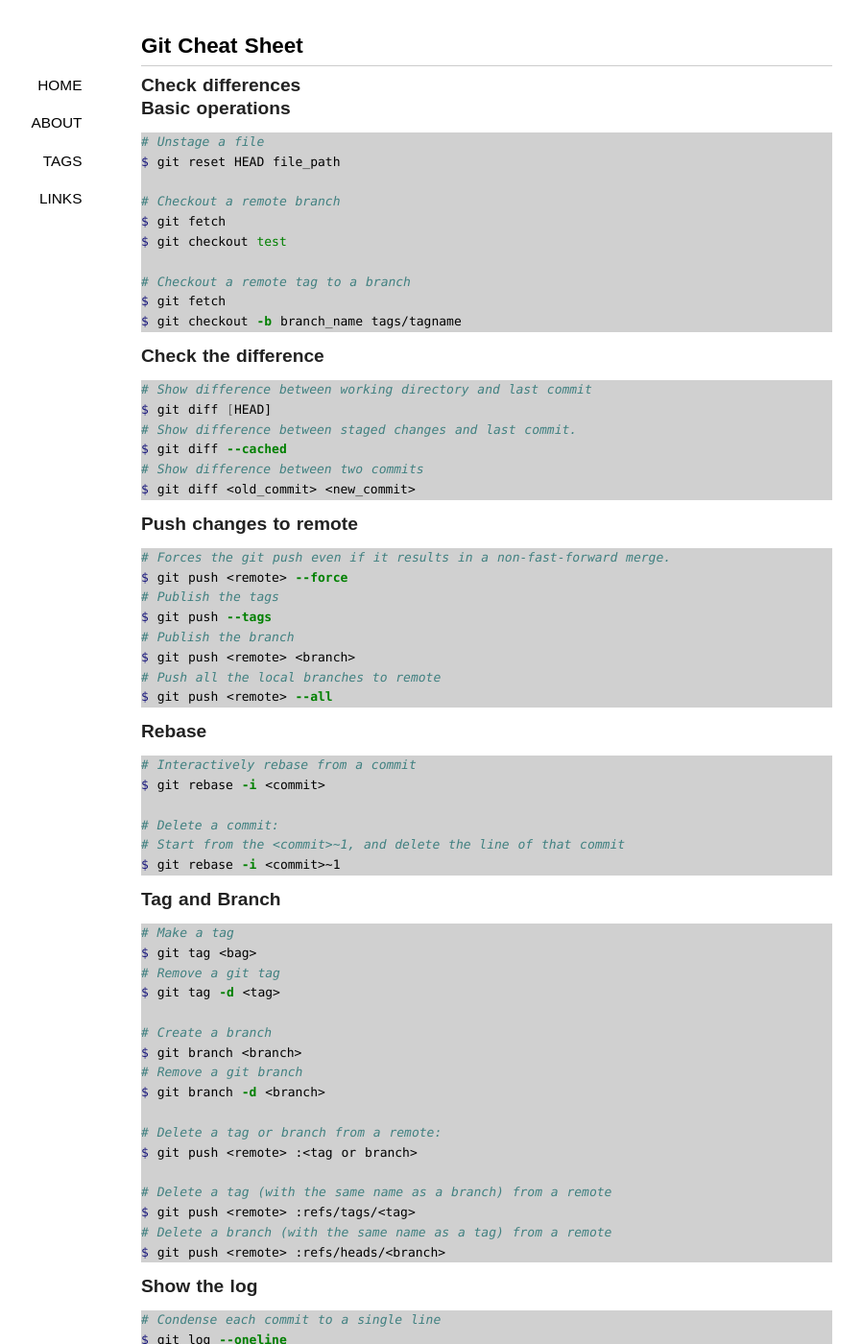
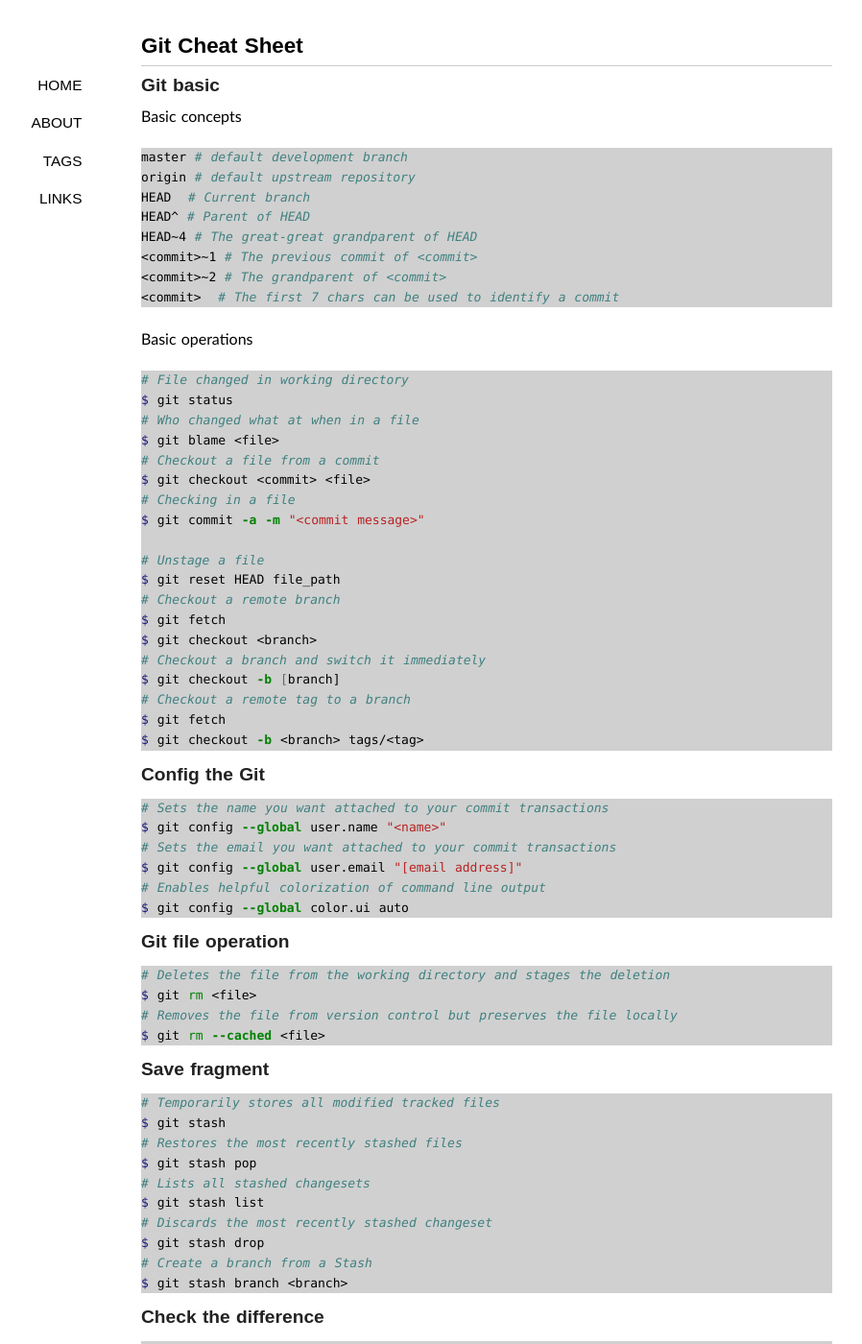
Before and after one commit to lchenn/linchen04.github.io, a Jekyll site: the page built from _posts/2014-10-23-git-cheat-sheet.md, in a window 1280 px wide and 1400 px high. Shown: the whole window at 96% size, without its empty margins (133-1031 px from the left). Built offline with Jekyll 4.4.1, drawn with Linux system fonts in a browser that asks for light colours; some web fonts are replaced; Markdown is read by kramdown in place of the engine named in the settings; comment, search, counter and statistics services are not loaded; some of the changed text lies outside the part shown.

Commit message:
Added stash

````diff
--- a/_posts/2014-10-23-git-cheat-sheet.md
+++ b/_posts/2014-10-23-git-cheat-sheet.md
@@ -5,22 +5,73 @@
 tags: "Linux"
 ---
 
-### Check differences
+### Git basic
 
+Basic concepts
+```bash
+master # default development branch
+origin # default upstream repository
+HEAD  # Current branch
+HEAD^ # Parent of HEAD
+HEAD~4 # The great-great grandparent of HEAD
+<commit>~1 # The previous commit of <commit>
+<commit>~2 # The grandparent of <commit>
+<commit>  # The first 7 chars can be used to identify a commit
+```
 
-### Basic operations
+Basic operations
+```bash
+# File changed in working directory
+$ git status
+# Who changed what at when in a file
+$ git blame <file>
+# Checkout a file from a commit
+$ git checkout <commit> <file>
+# Checking in a file
+$ git commit -a -m "<commit message>"
 
-```bash
 # Unstage a file
 $ git reset HEAD file_path
-
 # Checkout a remote branch
 $ git fetch
-$ git checkout test
-
+$ git checkout <branch>
+# Checkout a branch and switch it immediately
+$ git checkout -b [branch]
 # Checkout a remote tag to a branch
 $ git fetch
-$ git checkout -b branch_name tags/tagname
+$ git checkout -b <branch> tags/<tag>
+```
+
+### Config the Git
+```bash
+# Sets the name you want attached to your commit transactions
+$ git config --global user.name "<name>"
+# Sets the email you want attached to your commit transactions
+$ git config --global user.email "[email address]"
+# Enables helpful colorization of command line output
+$ git config --global color.ui auto
+```
+
+### Git file operation
+```bash
+# Deletes the file from the working directory and stages the deletion
+$ git rm <file>
+# Removes the file from version control but preserves the file locally
+$ git rm --cached <file>
+```
+
+### Save fragment
+```bash
+# Temporarily stores all modified tracked files
+$ git stash
+# Restores the most recently stashed files
+$ git stash pop
+# Lists all stashed changesets
+$ git stash list
+# Discards the most recently stashed changeset
+$ git stash drop
+# Create a branch from a Stash
+$ git stash branch <branch>
 ```
 
 ### Check the difference
@@ -31,6 +82,10 @@
 $ git diff --cached
 # Show difference between two commits
 $ git diff <old_commit> <new_commit>
+# Show the commits on branchA that are not on branchB
+$ git diff <branchB>...<branchA>
+# Outputs metadata and content changes of the specified commit
+$ git show <commit>
 ```
 
 ### Push changes to remote
@@ -74,6 +129,9 @@
 $ git push <remote> :refs/tags/<tag>
 # Delete a branch (with the same name as a tag) from a remote
 $ git push <remote> :refs/heads/<branch>
+
+# Merge a branch to current
+$ git merge <branch>
 ```
 
 ### Show the log
@@ -90,6 +148,8 @@
 $ git log <since>..<until>
 # Draw text based graph of commits
 $ git log --graph --decorate
+# List the versions of a file
+$ git log --follow <file>
 ```
 
 ### Git reset
@@ -153,4 +213,18 @@
 $ git diff <old_commit>  <new_commit> > my.patch
 # Apply the patch
 $ git apply my.patch
+
+# Prepare a patch for other developers
+$ git format-patch origin
+# Apply a patch that some sent you
+$ git am -3 patch.mbox
+# (in case of a conflict, resolve and use
+$ git am --resolved )
 ```
+
+### Repository operations
+```bash
+# Check for errors and cleanup repository
+$ git fsck
+$ git gc --prune
+```
````
